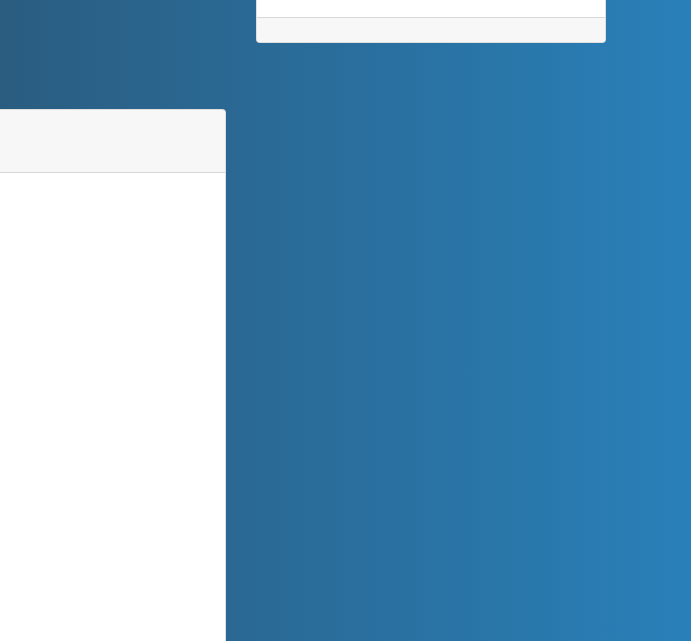
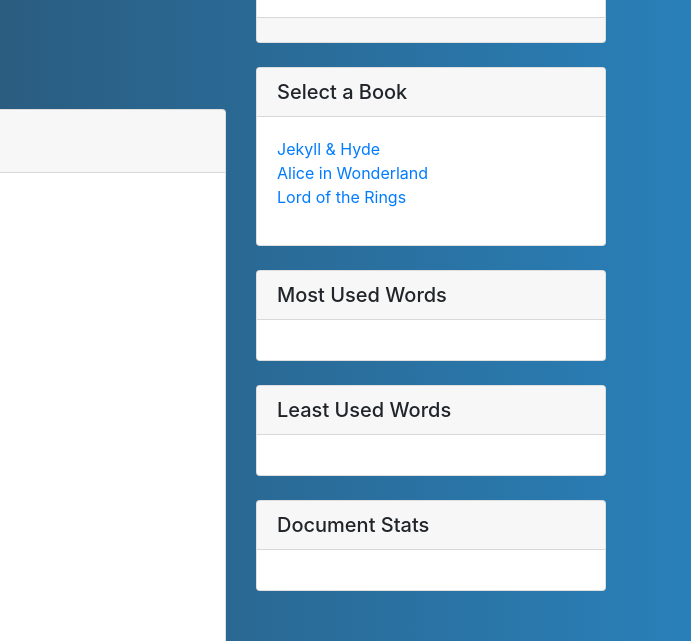
Before and after one commit to Robert-Queeney/text-search-app, a plain HTML site: page index.html in a window 1280 px wide. Shown: the part 135-776 px from the top of the page, 589-1280 px from the left. Drawn offline with nearby package versions, Linux system fonts and the light colour scheme.

Commit message:
Finalized ui

```diff
--- a/index.html
+++ b/index.html
@@ -7,6 +7,7 @@
     <meta name="viewport" content="width=device-width, initial-scale=1, shrink-to-fit=no">
 
     <link rel="stylesheet" href="./style.css">
+    <script src="SearchString.js"></script>
     <!-- Bootstrap CSS -->
     <link rel="stylesheet" href="https://stackpath.bootstrapcdn.com/bootstrap/4.3.1/css/bootstrap.min.css" integrity="sha384-ggOyR0iXCbMQv3Xipma34MD+dH/1fQ784/j6cY/iJTQUOhcWr7x9JvoRxT2MZw1T" crossorigin="anonymous">
   </head>
@@ -46,6 +47,60 @@
 
                     </div>
                 </div>
+                <!-- Select a widget -->
+                <div class="card my-4">
+                    <h5 class="card-header">Select a Book</h5>
+                    <div class="card-body">
+                        <div class="row">
+                            <div class="col-md-12">
+                                <ul class="list-unstyled mb-8">
+                                    <li><a href="#" onclick="loadBook('JekyllAndHyde.txt', 'Jeykll and Hyde')">Jekyll & Hyde</a></li>
+                                    <li><a href="#" onclick="loadBook('AliceInWonderland.txt', 'Alice in Wonderland')">Alice in Wonderland</a></li>
+                                    <li><a href="#" onclick="loadBook('LOTR.txt', 'Lord of the Rings')">Lord of the Rings</a></li>
+                                </ul>
+                            </div>
+                        </div>
+                    </div>
+                </div>
+                <!-- Most Used Words -->
+                <div class="card my-4">
+                    <h5 class="card-header">Most Used Words</h5>
+                    <div class="card-body">
+                        <div class="row">
+                            <div class="col-md-12">
+                                <ul class="list-unstyled mb-0" id="mostUsed">
+
+                                </ul>
+                            </div>
+                        </div>
+                    </div>
+                </div>
+                <!-- Least Used Words -->
+                <div class="card my-4">
+                    <h5 class="card-header">Least Used Words</h5>
+                    <div class="card-body">
+                        <div class="row">
+                            <div class="col-md-12">
+                                <ul class="list-unstyled mb-0" id="leastUsed">
+
+                                </ul>
+                            </div>
+                        </div>
+                    </div>
+                </div>
+                <!-- Document Stats -->
+                <div class="card my-4">
+                    <h5 class="card-header">Document Stats</h5>
+                    <div class="card-body">
+                        <div class="row">
+                            <div class="col-md-12">
+                                <ul class="list-unstyled mb-0" id="documentStats">
+
+                                </ul>
+                            </div>
+                        </div>
+                    </div>
+                </div>
             </div>
         </div>
     </div>
```
